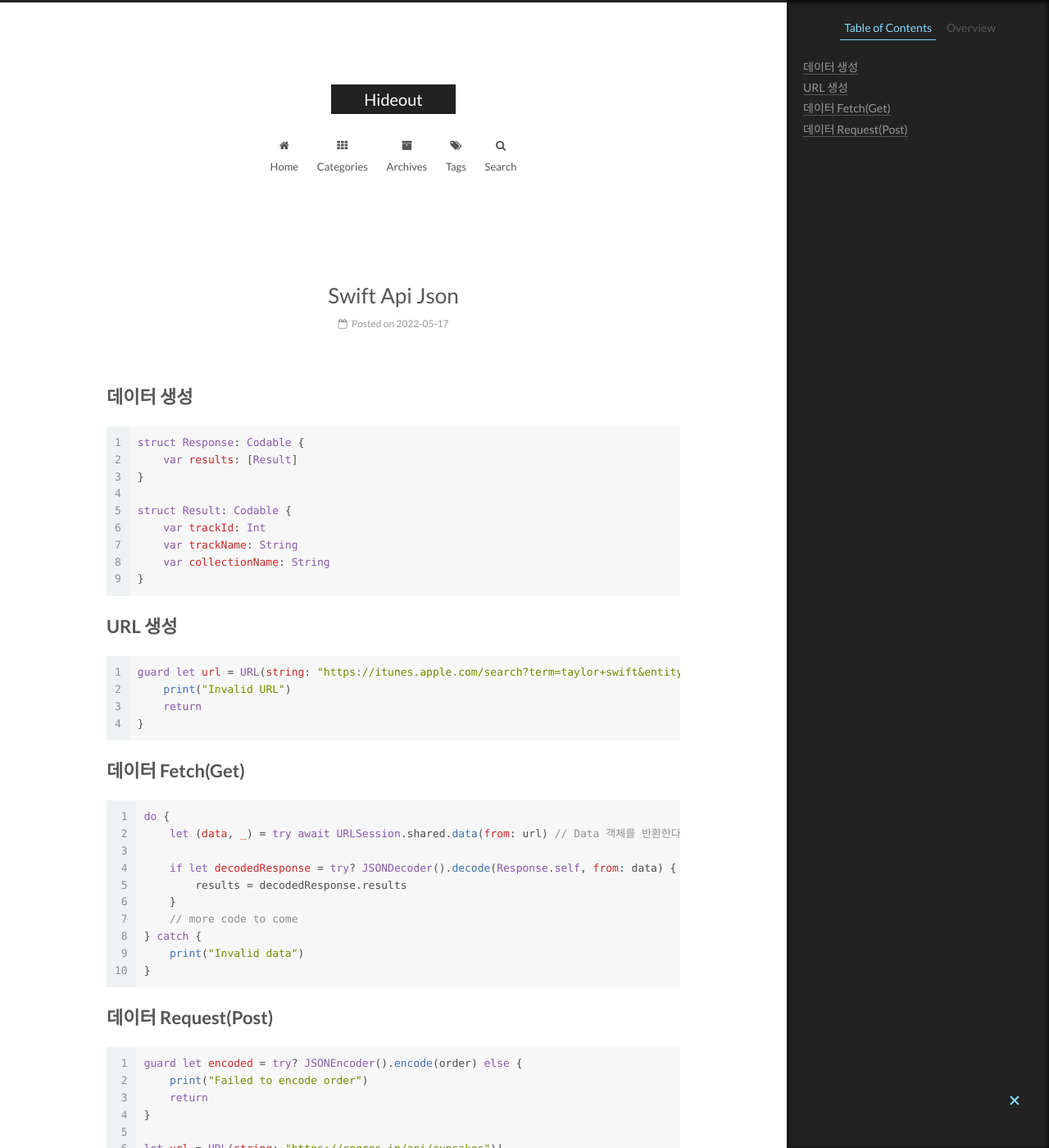
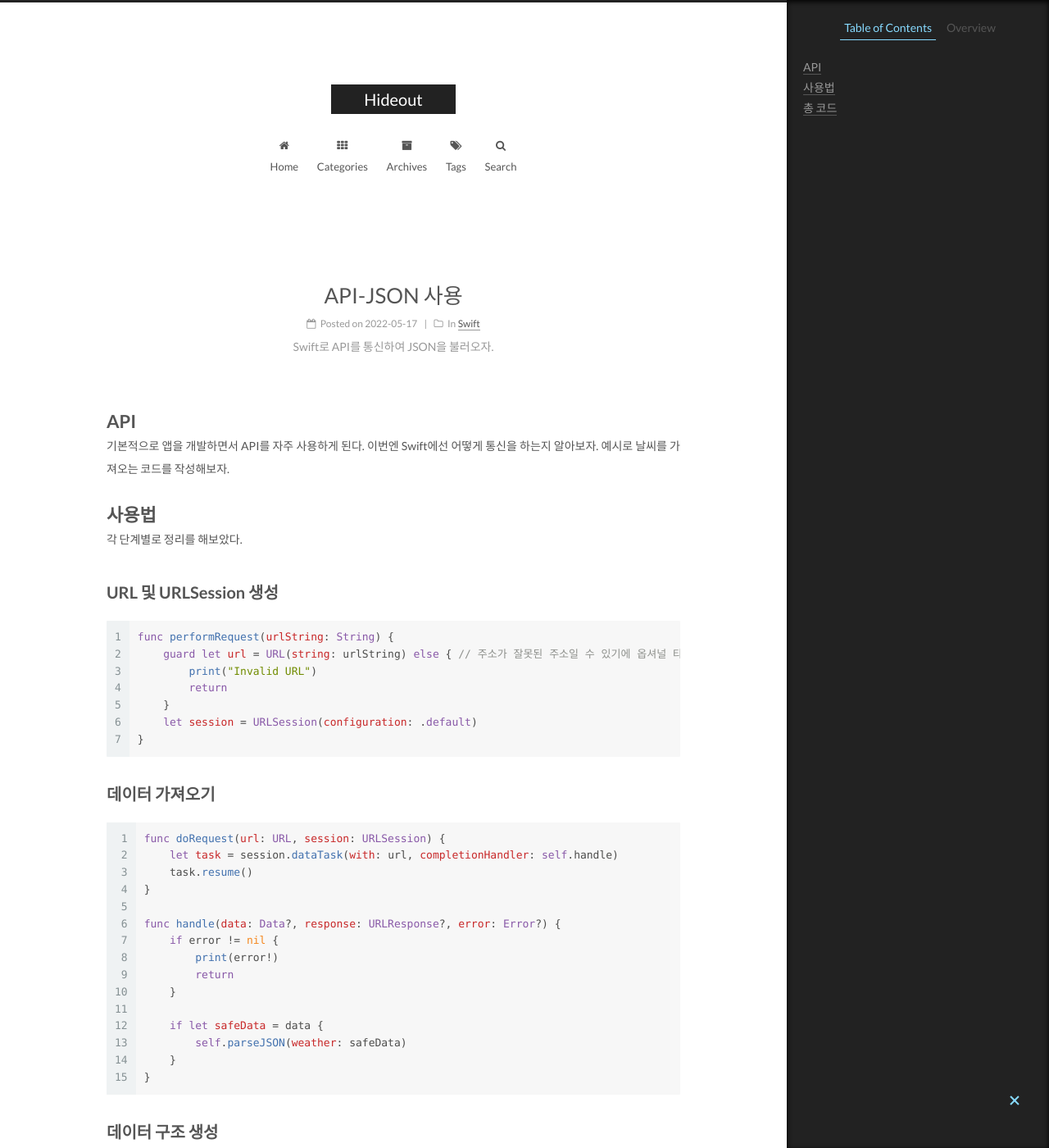
Before and after one commit to pagh2322/pagh2322.github.io, a Jekyll site: the page built from _posts/2022-05-17-swift-api-json.md, in a window 1280 px wide and 1400 px high. Shown: the whole window at 82% size. Built offline with Jekyll 4.4.1, drawn with Linux system fonts in a browser that asks for light colours; comment, search, counter and statistics services are not loaded; some of the changed text lies outside the part shown.

Commit message:
Add API JSON

````diff
--- a/_posts/2022-05-17-swift-api-json.md
+++ b/_posts/2022-05-17-swift-api-json.md
@@ -1,55 +1,129 @@
+---
+title: API-JSON 사용
+description: Swift로 API를 통신하여 JSON을 불러오자.
+categories:
+- Swift
+tags:
+- Swift
+- SwiftUI
+- iOS
+- UIKit
+- API
+- JSON
+---
 
-# 데이터 생성
+# API
+기본적으로 앱을 개발하면서 API를 자주 사용하게 된다. 이번엔 Swift에선 어떻게 통신을 하는지 알아보자. 예시로 날씨를 가져오는 코드를 작성해보자.
+
+# 사용법
+각 단계별로 정리를 해보았다.
+## URL 및 URLSession 생성
 ```swift
-struct Response: Codable {
-    var results: [Result]
-}
-
-struct Result: Codable {
-    var trackId: Int
-    var trackName: String
-    var collectionName: String
+func performRequest(urlString: String) {
+    guard let url = URL(string: urlString) else { // 주소가 잘못된 주소일 수 있기에 옵셔널 타입이다
+        print("Invalid URL")
+        return
+    }
+    let session = URLSession(configuration: .default)
 }
 ```
 
-# URL 생성
+## 데이터 가져오기
 ```swift
-guard let url = URL(string: "https://itunes.apple.com/search?term=taylor+swift&entity=song") else {
-    print("Invalid URL")
-    return
+func doRequest(url: URL, session: URLSession) {
+    let task = session.dataTask(with: url, completionHandler: self.handle)
+    task.resume()
+}
+
+func handle(data: Data?, response: URLResponse?, error: Error?) {
+    if error != nil {
+        print(error!)
+        return
+    }
+
+    if let safeData = data {
+        self.parseJSON(weather: safeData)
+    }
 }
 ```
 
-# 데이터 Fetch(Get)
+## 데이터 구조 생성
 ```swift
-do {
-    let (data, _) = try await URLSession.shared.data(from: url) // Data 객체를 반환한다
+struct WeatherData: Decodable {
+    let name: String
+    let main: Main
+    let weather: [Weather]
+}
 
-    if let decodedResponse = try? JSONDecoder().decode(Response.self, from: data) {
-        results = decodedResponse.results
-    }
-    // more code to come
-} catch {
-    print("Invalid data")
+struct Main: Decodable {
+    let temp: Double
+}
+
+struct Weather: Decodable {
+    let description: String
 }
 ```
 
-# 데이터 Request(Post)
+## JSON Parsing
 ```swift
-guard let encoded = try? JSONEncoder().encode(order) else {
-    print("Failed to encode order")
-    return
+func parseJSON(weatherData: Data) {
+    let decoder = JSONDecoder()
+    do {
+        let decodedData = try decoder.decode(WeatherData.self, from: weatherData)
+        print(decodedDate.main.temp)
+        print(decodedDate.weather[0].description)
+    } catch {
+        print(error)
+    }
+}
+```
+
+# 총 코드
+```swift
+struct WeatherManager {
+    let weatherURL = "https://api.openweathermap.org/data/..."
+
+    func fetchWeather(cityName: String) {
+        let urlString = "\(self.weatherURL)&q=\(cityName)"
+        performRequest(urlString: urlString)
+    }
+
+    func performRequest(urlString: String) {
+        guard let url = URL(string: urlString) else {
+            print("Invalid URL")
+            return
+        }
+        let session = URLSession(configuration: .default)
+    }
+
+    func doRequest(url: URL, session: URLSession) {
+        let task = session.dataTask(with: url, completionHandler: self.handle)
+        task.resume()
+    }
+
+    func handle(data: Data?, response: URLResponse?, error: Error?) {
+        if error != nil {
+            print(error!)
+            return
+        }
+
+        if let safeData = data {
+            self.parseJSON(weather: safeData)
+        }
+    }
 }
 
-let url = URL(string: "https://reqres.in/api/cupcakes")!
-var request = URLRequest(url: url)
-request.setValue("application/json", forHTTPHeaderField: "Content-Type")
-request.httpMethod = "POST"
+struct WeatherData: Decodable {
+    let name: String
+    let main: Main
+    let weather: [Weather]
+}
 
-do {
-    let (data, _) = try await URLSession.shared.upload(for: request, from: encoded)
-    // handle the result
-} catch {
-    print("Checkout failed.")
+struct Main: Decodable {
+    let temp: Double
+}
+
+struct Weather: Decodable {
+    let description: String
 }
 ```
````
Also changed, not shown: _posts/2022-05-22-delegatePattern.md (added).
